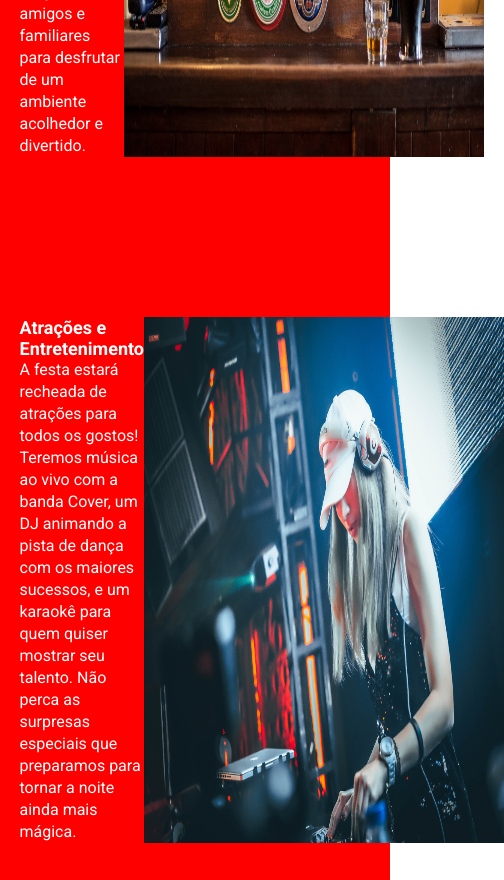
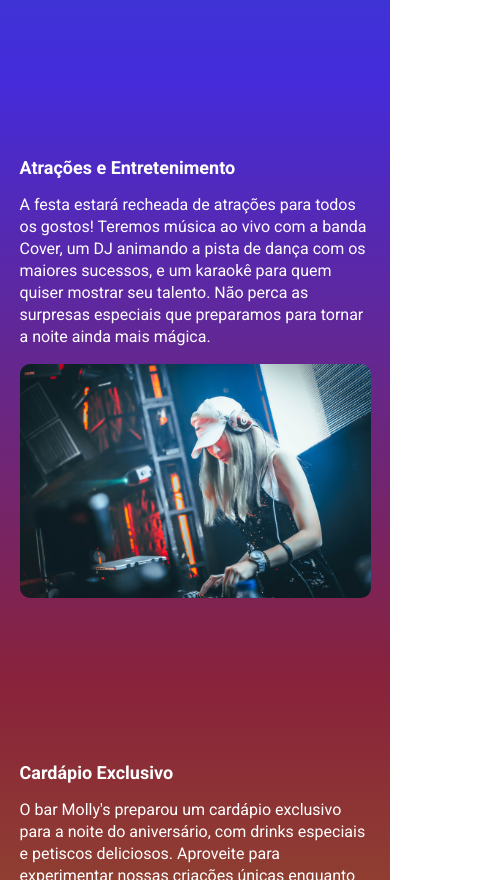
Before and after one commit to gabrielmirasebac/modulo_22_exercicio, a website built with Parcel: page src/index.html in a window 390 px wide. Shown: the part 1120-2000 px from the top of the page, 504 px wide, since content can reach past the window. Built offline with nearby package versions, Linux system fonts and the light colour scheme.

Commit message:
criando as sessoes e atualizando as imagens

```diff
--- a/src/styles/_event.scss
+++ b/src/styles/_event.scss
@@ -1,23 +1,64 @@
-.event {
+@use 'variables';
+
+.event{
     padding: 80px 0;
-    background-color: red;
+
+    &--sobre{
+        background-image: linear-gradient(variables.$blue1, variables.$blue2);
+    }
+
+    &--atracoesEEntretenimento{
+        background-image: linear-gradient(variables.$blue2, variables.$pink);
+    }
+
+    &--cardapio{
+        background-image: linear-gradient(variables.$pink, variables.$yellow);
+    }
+
+
+    &--image-left{
+        .container{
+            flex-direction: row-reverse;
+        }
+    }
 
     .container{
         display: flex;
+        gap: 40px;
     }
 
     &__image{
         max-width: 360px;
+        border-radius: 10px;
     }
 
     &__details{
+
         &__title{
             font-size: 18px;
             font-weight: bold;
+            margin-bottom: 16px;
+            margin-bottom: 16px;
+
         }
 
         &__description{
             line-height: 22px;
         }
     }
+
+    @media(max-width: 640px){
+        .container{
+            display: block;
+        }
+
+        &__image{
+            width: 100%;;
+        }
+
+        &__details{
+            margin-right: 0;
+            margin-bottom: 16px;
+        }
+    }
 }
--- /dev/null
+++ b/src/styles/_variables.scss
@@ -0,0 +1,8 @@
+$textcolor: #fff;
+$secundaryTextColor: #000;
+
+$blue1: #1B6CA7;
+$blue2: #442BDB;
+$pink: #89223B;
+$yellow: #9C791D;
+$purple: #4F2AC3;
--- a/src/styles/main.scss
+++ b/src/styles/main.scss
@@ -2,6 +2,7 @@
 @use 'components/infos_bar';
 @use 'components/buttons';
 @use 'event';
+@use 'variables';
 
 
 *{
```
